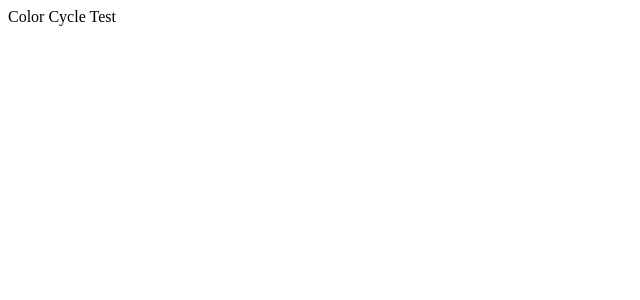
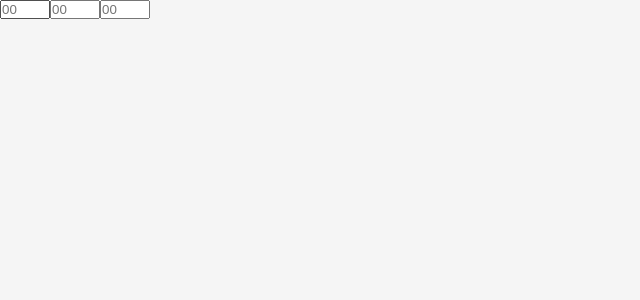
Before and after one commit to erikalbuquerque/color_cycle, a React (Create React App) app: page / in a window 1280 px wide. Shown: the top 300 px of the page, without its empty margins (0-640 px from the left). Built offline with nearby package versions, Linux system fonts and the light colour scheme.

Commit message:
Feature: added an input component and style

```diff
--- a/package.json
+++ b/package.json
@@ -8,7 +8,8 @@
     "@testing-library/user-event": "^7.2.1",
     "react": "^16.13.1",
     "react-dom": "^16.13.1",
-    "react-scripts": "3.4.3"
+    "react-scripts": "3.4.3",
+    "styled-components": "^5.1.1"
   },
   "scripts": {
     "start": "react-scripts start",
--- a/src/App.js
+++ b/src/App.js
@@ -1,8 +1,17 @@
 import React from 'react';
+
+import { GlobalStyles } from "./globalStyles";
+
+import Input from "./components/Input";
 
 function App() {
   return (
-    <>Color Cycle Test</>
+    <>
+      <GlobalStyles />
+      <Input name="Hexadecimal"/>
+      <Input name="Hexadecimal"/>
+      <Input name="Hexadecimal"/>
+    </>
   );
 }
 
--- /dev/null
+++ b/src/components/Input/index.js
@@ -0,0 +1,10 @@
+import React from "react";
+
+import { InputContent } from "./styles";
+
+function Input({ name, ...rest}){
+  return(
+    <InputContent type="text" placeholder="00" {...rest}/>
+  );
+}
+export default Input;
--- /dev/null
+++ b/src/components/Input/styles.js
@@ -0,0 +1,5 @@
+import styled from "styled-components";
+
+export const InputContent = styled.input`
+  max-width: 50px;
+`;
--- /dev/null
+++ b/src/globalStyles.js
@@ -0,0 +1,15 @@
+import { createGlobalStyle } from "styled-components";
+
+export const GlobalStyles = createGlobalStyle`
+  * {
+    margin: 0;
+    padding: 0;
+    box-sizing: border-box;
+  }
+  html, body {
+    height: 100vh;
+  }
+  body {
+    background: #f5f5f5;
+  }
+`;
```
Also changed, not shown: 1 other file (tests, documents, lock files or other folders).
